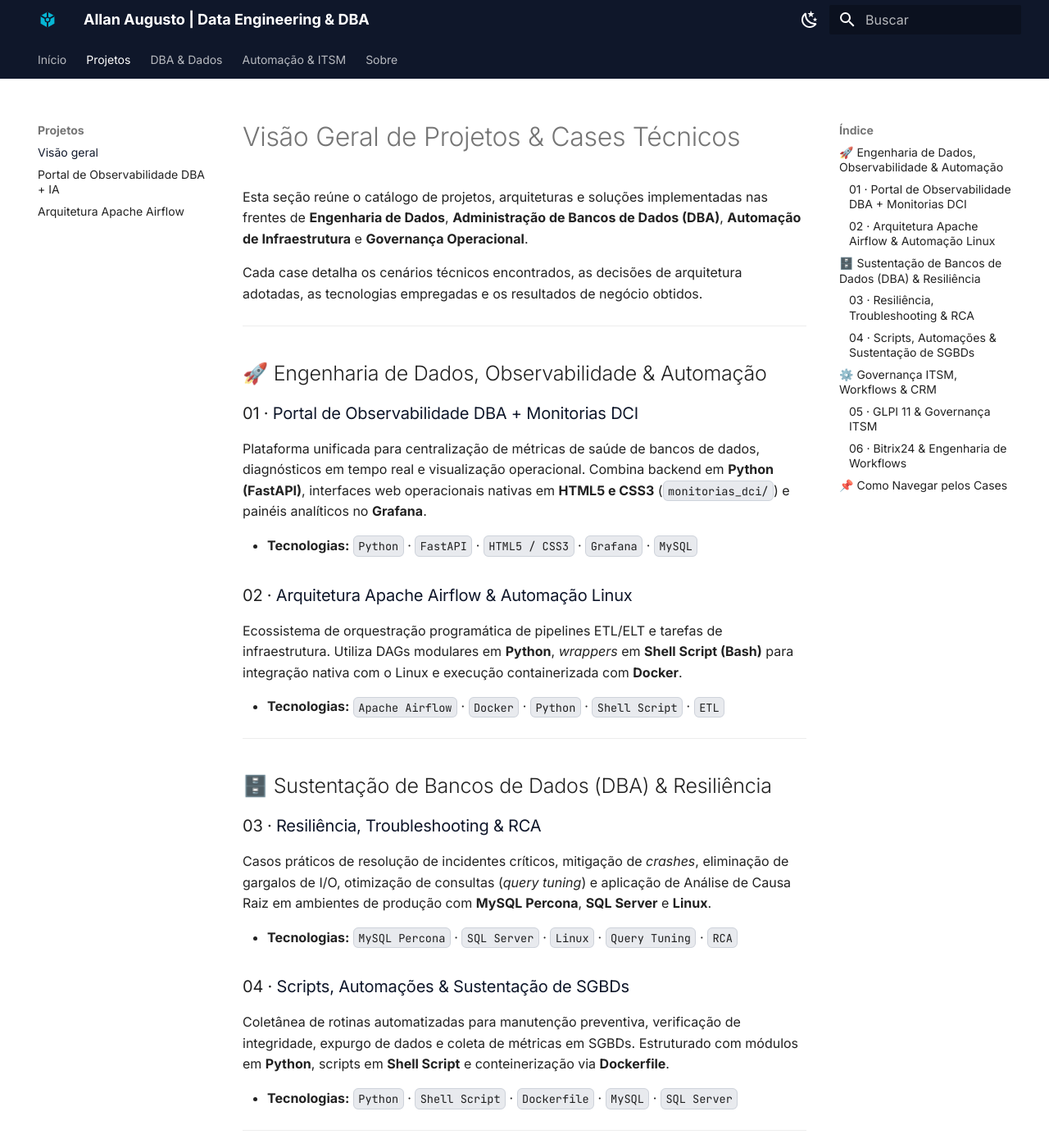
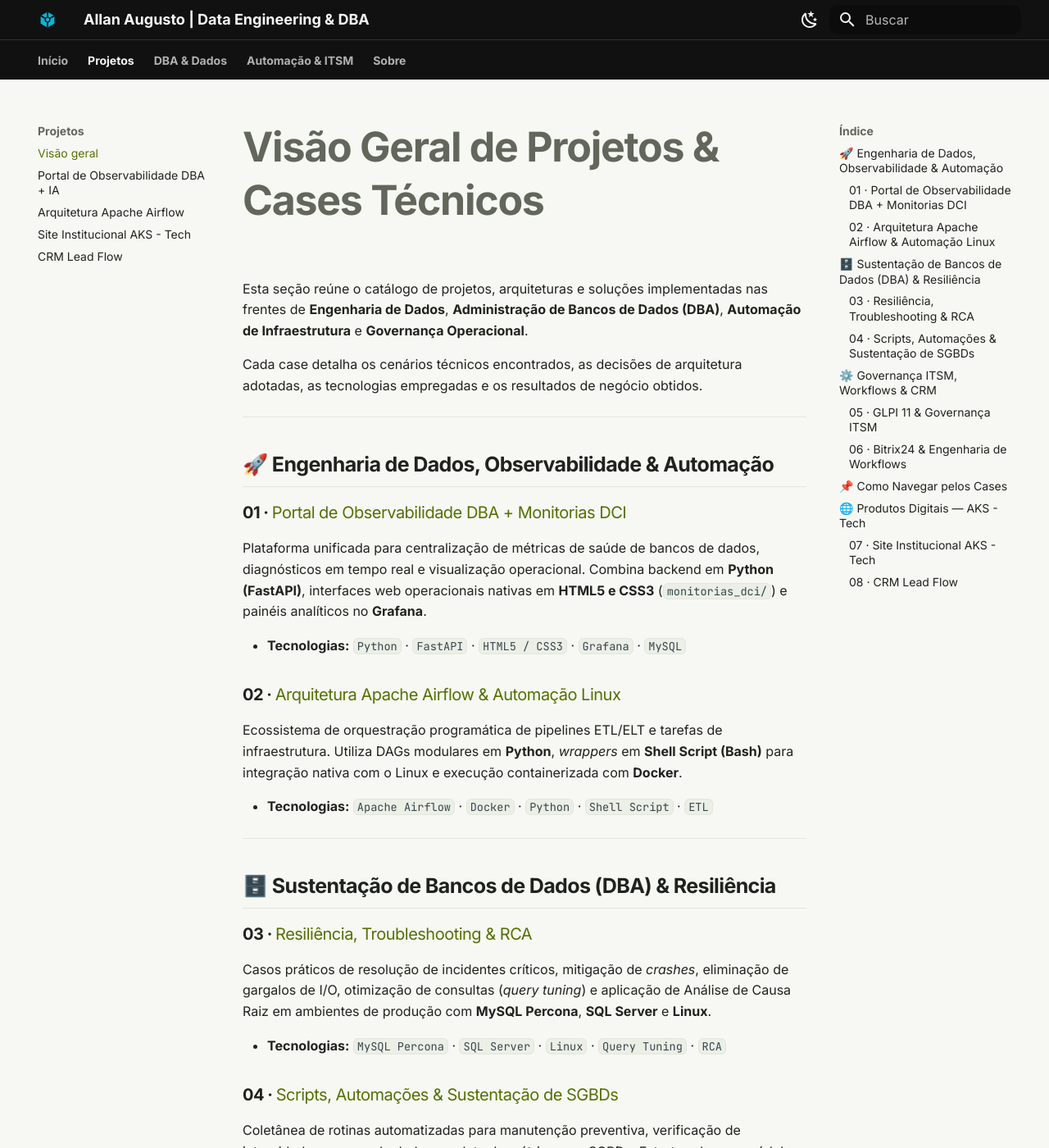
Before and after one commit to Allanao88/portfolio-docs, an MkDocs documentation site: the page built from docs/projetos/index.md, in a window 1280 px wide and 1400 px high. Shown: the whole window at 82% size. Built offline with MkDocs 1.6.1 and Material for MkDocs 9.7.7, drawn with Linux system fonts in a browser that asks for light colours; some of the changed text lies outside the part shown.

Commit message:
feat: add AKS Tech and CRM portfolio cases

```diff
--- a/docs/projetos/index.md
+++ b/docs/projetos/index.md
@@ -57,3 +57,19 @@
 ## 📌 Como Navegar pelos Cases
 
 Utilize os links acima para explorar cada projeto individualmente e analisar as abordagens técnicas, decisões de arquitetura e impactos operacionais de cada solução.
+
+---
+
+## 🌐 Produtos Digitais — AKS - Tech
+
+### 07 · [Site Institucional AKS - Tech](aks-tech-site.md)
+
+Site institucional desenvolvido para apresentar a empresa e sua identidade digital.
+
+* **Tecnologias:** `React` · `TypeScript` · `Vite` · `CSS` · `Vercel`
+
+### 08 · [CRM Lead Flow](crm-lead-flow.md)
+
+Aplicação de gestão comercial com módulos de leads, contatos, empresas e estoque, apoiada por Supabase e PostgreSQL.
+
+* **Tecnologias:** `React` · `TypeScript` · `Supabase` · `PostgreSQL` · `RLS` · `Vercel`
--- a/docs/stylesheets/extra.css
+++ b/docs/stylesheets/extra.css
@@ -1,192 +1,291 @@
-/* ==========================================================================
-   PORTFÓLIO - EXTRA.CSS (Material for MkDocs)
-   Design System & Custom Adjustments for Light and Dark (Slate) Themes
-   ========================================================================== */
+/* Identidade visual AKS - Tech aplicada ao portfólio pessoal. */
 
-/* --------------------------------------------------------------------------
-   1. CORES E VARIÁVEIS GLOBAIS (MODO CLARO)
-   -------------------------------------------------------------------------- */
 :root {
-    /* Contraste e cores para Links (Modo Claro) */
-    --md-typeset-a-color: #1d4ed8;
-    /* Azul mais forte e nítido */
-    --md-typeset-a-color--hover: #1e40af;
-    /* Azul escuro profundo no hover */
+  --aks-bg: #111111;
+  --aks-surface: #1a1a1a;
+  --aks-surface-hover: #242424;
+  --aks-primary: #ccff00;
+  --aks-text: #f5f5f5;
+  --aks-muted: #a3a3a3;
+  --aks-border: #333333;
 
-    /* Cores de marca e destaques */
-    --md-primary-fg-color: #0f172a;
-    /* Slate escuro corporativo */
-    --md-accent-fg-color: #1d4ed8;
-    /* Azul de destaque */
-
-    /* Bordas e Sombras de Cards */
-    --custom-card-border: rgba(226, 232, 240, 0.8);
-    --custom-card-shadow: 0 4px 6px -1px rgba(0, 0, 0, 0.05), 0 2px 4px -2px rgba(0, 0, 0, 0.05);
-    --custom-card-shadow-hover: 0 10px 15px -3px rgba(37, 99, 235, 0.12), 0 4px 6px -4px rgba(37, 99, 235, 0.12);
+  --md-primary-fg-color: var(--aks-bg);
+  --md-primary-fg-color--light: var(--aks-surface-hover);
+  --md-primary-fg-color--dark: #080808;
+  --md-accent-fg-color: var(--aks-primary);
+  --md-typeset-a-color: #547000;
+  --custom-card-border: #d9dfc5;
+  --custom-card-shadow: 0 4px 18px rgba(0, 0, 0, 0.06);
+  --custom-card-shadow-hover: 0 12px 30px rgba(0, 0, 0, 0.12);
 }
 
-/* --------------------------------------------------------------------------
-   2. CORES E VARIÁVEIS PARA MODO ESCURO (SLATE THEME)
-   -------------------------------------------------------------------------- */
-[data-md-color-scheme="slate"] {
-    /* Contraste Elevado para Links em Fundo Escuro (Muito mais claros) */
-    --md-typeset-a-color: #93c5fd;
-    /* Azul claro brilhante (Slate 300/Blue 300) */
-    --md-typeset-a-color--hover: #bfdbfe;
-    /* Azul gelo/pastel de altíssima legibilidade no hover */
-
-    /* Ajuste de fundos e elementos de superfície */
-    --md-default-bg-color: #0f172a;
-    /* Slate 900 */
-    --md-default-fg-color: #f8fafc;
-    /* Slate 50 (Texto ultra legível) */
-    --md-default-fg-color--light: #cbd5e1;
-    /* Slate 300 */
-
-    /* Bordas e Sombras em modo escuro */
-    --custom-card-border: rgba(51, 65, 85, 0.7);
-    --custom-card-shadow: 0 4px 6px -1px rgba(0, 0, 0, 0.3);
-    --custom-card-shadow-hover: 0 10px 20px -3px rgba(96, 165, 250, 0.18);
+[data-md-color-scheme="default"] {
+  --md-default-bg-color: #f7f8f4;
+  --md-default-fg-color: #20221d;
+  --md-default-fg-color--light: #62665b;
+  --md-default-fg-color--lighter: #85897e;
+  --md-default-fg-color--lightest: #e3e6dc;
+  --md-code-bg-color: #ecefe6;
+  --md-typeset-a-color: #547000;
+  --custom-card-border: #d9dfc5;
+  --custom-card-shadow: 0 4px 18px rgba(0, 0, 0, 0.06);
+  --custom-card-shadow-hover: 0 12px 30px rgba(0, 0, 0, 0.12);
 }
 
-/* --------------------------------------------------------------------------
-   3. ESTILIZAÇÃO DE LINKS E NAVEGAÇÃO
-   -------------------------------------------------------------------------- */
+[data-md-color-scheme="slate"] {
+  --md-default-bg-color: var(--aks-bg);
+  --md-default-fg-color: var(--aks-text);
+  --md-default-fg-color--light: #d0d0d0;
+  --md-default-fg-color--lighter: #a3a3a3;
+  --md-default-fg-color--lightest: #454545;
+  --md-code-bg-color: #202020;
+  --md-primary-bg-color: var(--aks-bg);
+  --md-primary-fg-color: var(--aks-text);
+  --md-accent-fg-color: var(--aks-primary);
+  --md-typeset-a-color: var(--aks-primary);
+  --custom-card-border: var(--aks-border);
+  --custom-card-shadow: 0 8px 24px rgba(0, 0, 0, 0.2);
+  --custom-card-shadow-hover: 0 14px 34px rgba(0, 0, 0, 0.35);
+}
+
+body,
+button,
+input,
+select,
+textarea {
+  font-family: Inter, "Segoe UI", Arial, sans-serif;
+}
+
+.md-header,
+.md-tabs {
+  background-color: var(--aks-bg);
+}
+
+.md-header {
+  border-bottom: 1px solid var(--aks-border);
+}
+
+.md-header__title,
+.md-tabs__link {
+  font-weight: 600;
+}
+
+.md-tabs__link--active,
+.md-tabs__link:hover,
+.md-header .md-icon:hover {
+  color: var(--aks-primary);
+}
+
+.md-nav__link--active,
+.md-nav__link:focus,
+.md-nav__link:hover {
+  color: var(--md-accent-fg-color);
+}
+
 .md-typeset a {
-    font-weight: 500;
-    text-decoration: none;
-    border-bottom: 1px solid transparent;
-    transition: color 0.2s ease, border-color 0.2s ease;
+  font-weight: 500;
+  text-decoration: none;
+  transition: color 0.2s ease;
 }
 
 .md-typeset a:hover {
-    border-bottom-color: currentColor;
+  color: var(--md-accent-fg-color);
 }
 
-/* Links dentro de títulos não usam sublinhado forçado */
-.md-typeset h1 a,
-.md-typeset h2 a,
-.md-typeset h3 a {
-    border-bottom: none;
+.md-typeset h1,
+.md-typeset h2,
+.md-typeset h3,
+.md-typeset h4 {
+  font-weight: 650;
+  letter-spacing: -0.025em;
 }
 
-/* --------------------------------------------------------------------------
-   4. CARDS E GRIDS (.grid.cards)
-   -------------------------------------------------------------------------- */
-.md-typeset .grid.cards>ol>li,
-.md-typeset .grid.cards>ul>li,
-.md-typeset .card {
-    border: 1px solid var(--custom-card-border);
-    border-radius: 10px;
-    box-shadow: var(--custom-card-shadow);
-    transition: transform 0.25s ease, box-shadow 0.25s ease, border-color 0.25s ease;
-    background-color: var(--md-default-bg-color--card, var(--md-default-bg-color));
+.md-typeset h1 {
+  font-size: clamp(1.8rem, 4vw, 2.5rem);
 }
 
-.md-typeset .grid.cards>ol>li:hover,
-.md-typeset .grid.cards>ul>li:hover,
-.md-typeset .card:hover {
-    transform: translateY(-3px);
-    box-shadow: var(--custom-card-shadow-hover);
-    border-color: var(--md-typeset-a-color);
+.md-typeset h2 {
+  margin-top: 2rem;
+  padding-bottom: 0.45rem;
+  border-bottom: 1px solid var(--md-default-fg-color--lightest);
 }
 
-/* --------------------------------------------------------------------------
-   5. BADGES, TAGS E CÓDIGOS EM LINHA (code)
-   -------------------------------------------------------------------------- */
+.md-typeset .grid.cards > ol > li,
+.md-typeset .grid.cards > ul > li,
+.md-typeset .card {
+  overflow: hidden;
+  border: 1px solid var(--custom-card-border);
+  border-radius: 14px;
+  background: var(--md-default-bg-color);
+  box-shadow: var(--custom-card-shadow);
+  transition:
+    transform 0.22s ease,
+    box-shadow 0.22s ease,
+    border-color 0.22s ease;
+}
+
+.md-typeset .grid.cards > ol > li:hover,
+.md-typeset .grid.cards > ul > li:hover,
+.md-typeset .card:hover {
+  transform: translateY(-3px);
+  border-color: var(--md-accent-fg-color);
+  box-shadow: var(--custom-card-shadow-hover);
+}
+
+.md-typeset .md-button {
+  min-height: 2.5rem;
+  padding: 0.6em 1.2em;
+  border-radius: 8px;
+  border: 1px solid var(--md-accent-fg-color);
+  font-weight: 650;
+  transition:
+    transform 0.2s ease,
+    background-color 0.2s ease,
+    color 0.2s ease;
+}
+
+.md-typeset .md-button--primary {
+  background: var(--md-accent-fg-color);
+  color: #111111 !important;
+}
+
+.md-typeset .md-button:hover {
+  transform: translateY(-1px);
+}
+
 .md-typeset code {
-    font-family: var(--md-code-font-family, monospace);
-    font-size: 0.85em;
-    padding: 0.2em 0.4em;
-    border-radius: 6px;
-    background-color: rgba(100, 116, 139, 0.15);
-    color: var(--md-default-fg-color);
-    border: 1px solid rgba(100, 116, 139, 0.2);
+  border: 1px solid var(--md-default-fg-color--lightest);
+  border-radius: 6px;
+  font-family: "JetBrains Mono", Consolas, monospace;
+  font-size: 0.85em;
 }
 
 [data-md-color-scheme="slate"] .md-typeset code {
-    background-color: rgba(51, 65, 85, 0.6);
-    border-color: rgba(148, 163, 184, 0.2);
-    color: #38bdf8;
+  color: var(--aks-primary);
+  background: #202020;
 }
 
-/* --------------------------------------------------------------------------
-   6. BLOCOS DE CITAÇÃO E PRINCÍPIOS DE ENGENHARIA (BLOCKQUOTE)
-   -------------------------------------------------------------------------- */
-.md-typeset blockquote {
-    border-left: 4px solid var(--md-typeset-a-color);
-    padding: 0.8rem 1.2rem;
-    margin: 1.5rem 0;
-    border-radius: 0 8px 8px 0;
-    background-color: rgba(37, 99, 235, 0.04);
-    color: var(--md-default-fg-color);
+.md-typeset pre > code {
+  border: 0;
 }
 
-[data-md-color-scheme="slate"] .md-typeset blockquote {
-    background-color: rgba(30, 41, 59, 0.7);
-    border-left-color: #93c5fd;
+.md-typeset pre {
+  border: 1px solid var(--custom-card-border);
+  border-radius: 12px;
 }
 
-/* --------------------------------------------------------------------------
-   7. BOTÕES PERSONALIZADOS (.md-button)
-   -------------------------------------------------------------------------- */
-.md-typeset .md-button {
-    border-radius: 8px;
-    font-weight: 600;
-    padding: 0.5em 1.2em;
-    transition: all 0.2s ease;
+.md-typeset blockquote {
+  margin: 1.5rem 0;
+  padding: 0.8rem 1.2rem;
+  border-left: 3px solid var(--md-accent-fg-color);
+  border-radius: 0 10px 10px 0;
+  background: var(--md-code-bg-color);
 }
 
-.md-typeset .md-button--primary {
-    background-color: var(--md-typeset-a-color);
-    color: #0f172a !important;
-    /* Texto escuro no botão claro se necessário, ou mantido branco dependendo do contraste */
-    border: none;
-}
-
-.md-typeset .md-button--primary:hover {
-    background-color: var(--md-typeset-a-color--hover);
-    box-shadow: 0 4px 12px rgba(147, 197, 253, 0.3);
-}
-
-/* --------------------------------------------------------------------------
-   8. TABELAS DE DADOS
-   -------------------------------------------------------------------------- */
 .md-typeset table:not([class]) {
-    font-size: 0.9rem;
-    border-radius: 8px;
-    overflow: hidden;
-    box-shadow: var(--custom-card-shadow);
-    border: 1px solid var(--custom-card-border);
+  display: block;
+  overflow-x: auto;
+  border: 1px solid var(--custom-card-border);
+  border-radius: 10px;
+  box-shadow: var(--custom-card-shadow);
 }
 
 .md-typeset table:not([class]) th {
-    background-color: rgba(15, 23, 42, 0.05);
-    font-weight: 600;
+  font-weight: 650;
 }
 
 [data-md-color-scheme="slate"] .md-typeset table:not([class]) th {
-    background-color: rgba(30, 41, 59, 0.9);
-    color: #f8fafc;
+  background: var(--aks-surface-hover);
 }
 
-/* --------------------------------------------------------------------------
-   9. BARRA DE ROLAGEM CUSTOMIZADA (SCROLLBAR)
-   -------------------------------------------------------------------------- */
-::-webkit-scrollbar {
-    width: 8px;
-    height: 8px;
+.md-search__form {
+  border-radius: 10px;
 }
 
-::-webkit-scrollbar-track {
-    background: var(--md-default-bg-color);
+.md-footer {
+  border-top: 1px solid var(--custom-card-border);
+}
+
+.md-typeset :focus-visible,
+.md-nav__link:focus-visible,
+.md-tabs__link:focus-visible {
+  outline: 2px solid var(--md-accent-fg-color);
+  outline-offset: 3px;
+}
+
+::selection {
+  color: #111111;
+  background: var(--aks-primary);
+}
+
+::-webkit-scrollbar {
+  width: 8px;
+  height: 8px;
 }
 
 ::-webkit-scrollbar-thumb {
-    background: rgba(148, 163, 184, 0.4);
-    border-radius: 4px;
+  border-radius: 8px;
+  background: #777777;
 }
 
-::-webkit-scrollbar-thumb:hover {
-    background: var(--md-typeset-a-color);
+[data-md-color-scheme="slate"] ::-webkit-scrollbar-thumb:hover {
+  background: var(--aks-primary);
 }
+
+@media (prefers-reduced-motion: reduce) {
+  *,
+  *::before,
+  *::after {
+    scroll-behavior: auto !important;
+    transition-duration: 0.01ms !important;
+    animation-duration: 0.01ms !important;
+    animation-iteration-count: 1 !important;
+  }
+}
+
+/* Correção de contraste do cabeçalho e navegação */
+.md-header,
+.md-tabs {
+  background-color: #111111;
+  color: #f5f5f5;
+}
+
+.md-header__title,
+.md-header__button,
+.md-header__topic,
+.md-header .md-icon,
+.md-tabs__link {
+  color: #f5f5f5;
+}
+
+.md-header__button:hover,
+.md-header .md-icon:hover,
+.md-tabs__link:hover,
+.md-tabs__link--active {
+  color: #ccff00;
+}
+
+.md-nav__link {
+  color: var(--md-default-fg-color);
+}
+
+.md-nav__link--active,
+.md-nav__link:hover,
+.md-nav__link:focus {
+  color: var(--md-accent-fg-color);
+}
+
+[data-md-color-scheme="default"] .md-header__title,
+[data-md-color-scheme="default"] .md-tabs__link,
+[data-md-color-scheme="slate"] .md-header__title,
+[data-md-color-scheme="slate"] .md-tabs__link {
+  color: #f5f5f5;
+}
+
+[data-md-color-scheme="default"] .md-typeset a:not(.md-button) {
+  color: #547000;
+}
+
+[data-md-color-scheme="slate"] .md-typeset a:not(.md-button) {
+  color: #ccff00;
+}
--- a/mkdocs.yml
+++ b/mkdocs.yml
@@ -61,6 +61,8 @@
       - Visão geral: projetos/index.md
       - Portal de Observabilidade DBA + IA: projetos/portal-monitorizacao.md
       - Arquitetura Apache Airflow: projetos/airflow-observabilidade.md
+      - Site Institucional AKS - Tech: projetos/aks-tech-site.md
+      - CRM Lead Flow: projetos/crm-lead-flow.md
   - DBA & Dados:
       - Resiliência e RCA: dba/resiliencia-rca.md
       - Scripts e Automações: dba/scripts.md
```
Also changed, not shown: docs/projetos/aks-tech-site.md (added, +50 -0 lines), docs/projetos/crm-lead-flow.md (added, +79 -0 lines), 1 other file.
